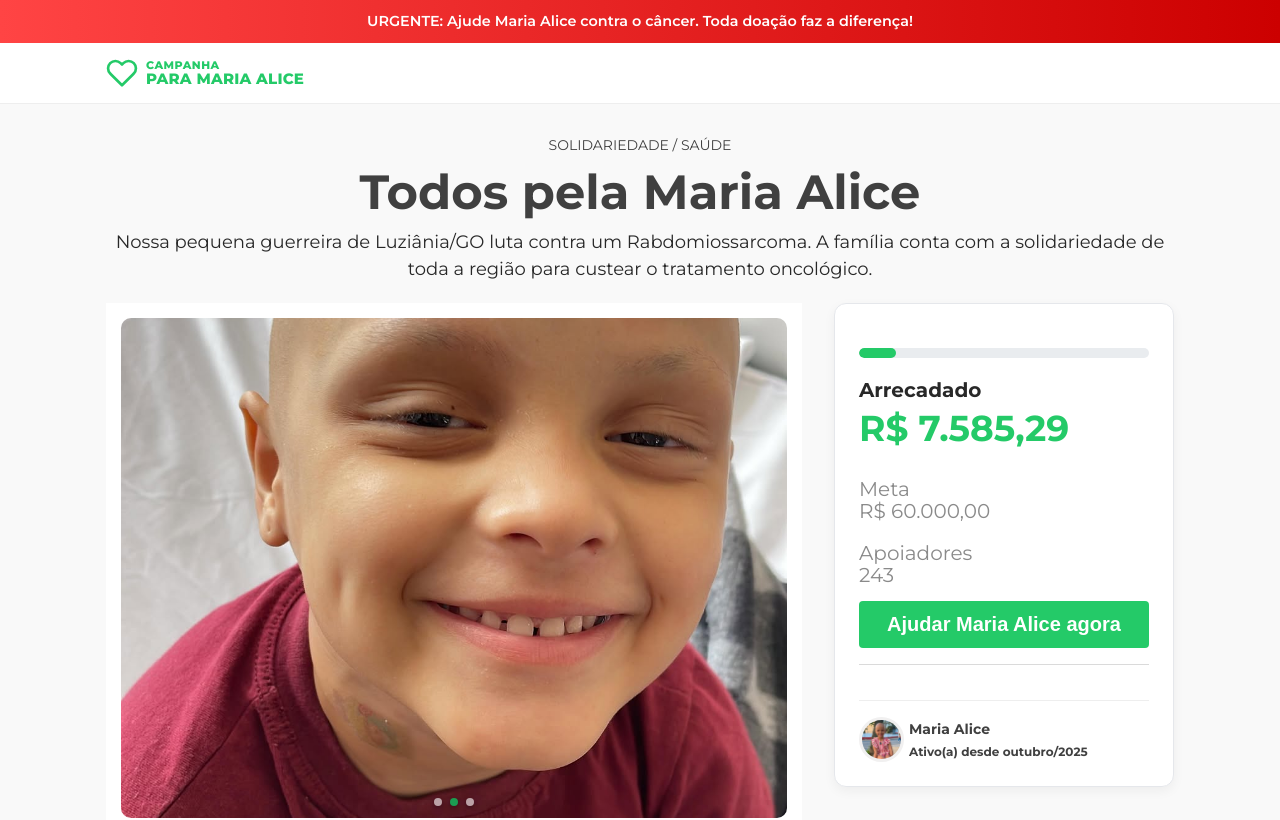
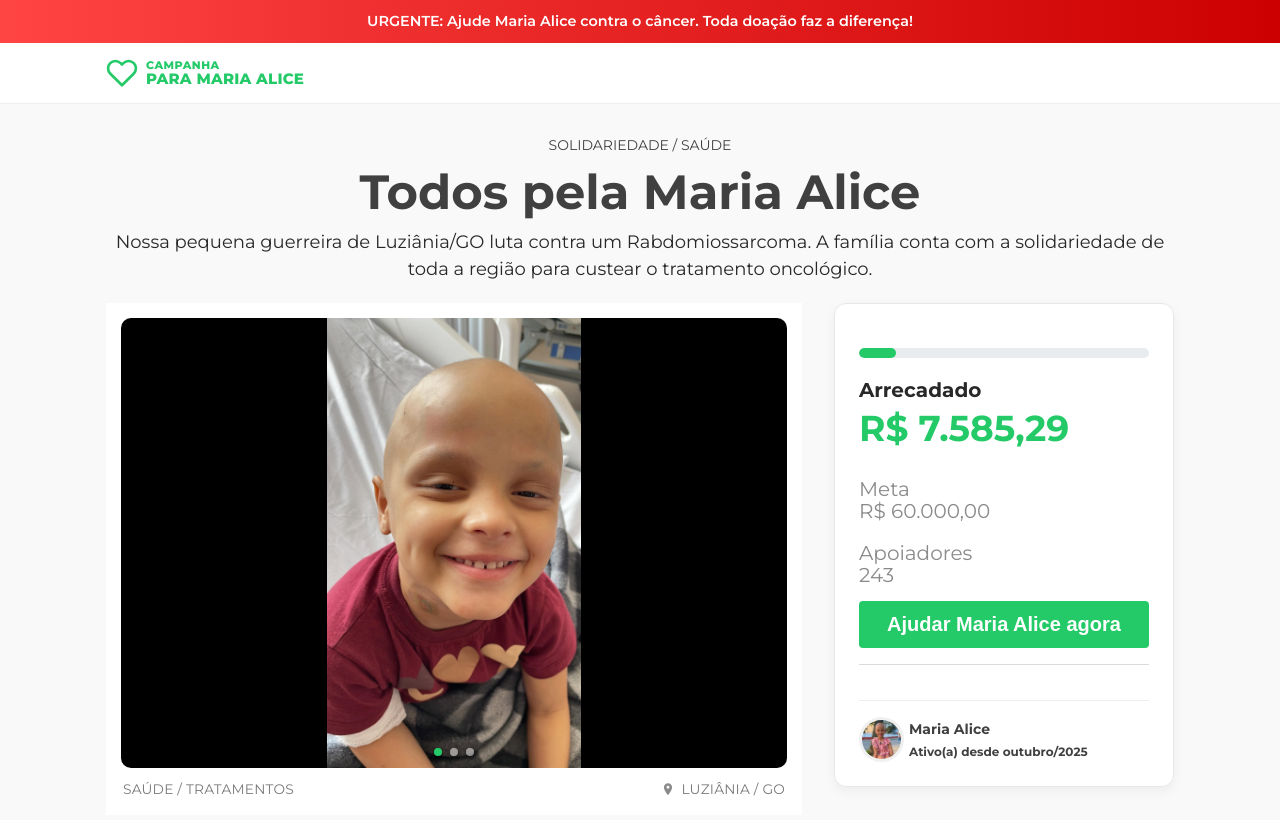
Before and after one commit to Leo121coder/lp-maria-alice, a React (Vite) app: page / in a window 1280 px wide. Shown: the top 820 px of the page. Built offline with nearby package versions, Linux system fonts and the light colour scheme.

Commit message:
feat: carrossel com scroll snap para touch nativo e object-fit contain para evitar recortes

```diff
--- a/src/components/Hero.tsx
+++ b/src/components/Hero.tsx
@@ -1,4 +1,4 @@
-import { useState, useEffect } from 'react';
+import { useState, useEffect, useRef } from 'react';
 
 export function Hero() {
   const images = [
@@ -8,20 +8,66 @@ export function Hero() {
   ];
 
   const [currentIndex, setCurrentIndex] = useState(0);
+  const scrollRef = useRef<HTMLDivElement>(null);
 
+  // Auto-play (sincronizado com o scroll nativo)
   useEffect(() => {
     const timer = setInterval(() => {
-      setCurrentIndex((prev) => (prev + 1) % images.length);
-    }, 4000);
+      if (scrollRef.current) {
+        const nextIndex = (currentIndex + 1) % images.length;
+        const width = scrollRef.current.clientWidth;
+        scrollRef.current.scrollTo({
+          left: nextIndex * width,
+          behavior: 'smooth'
+        });
+      }
+    }, 5000);
     return () => clearInterval(timer);
-  }, [images.length]);
+  }, [currentIndex, images.length]);
+
+  // Sincronizar as bolinhas (dots) quando o usuário arrasta pelo dedo (touch)
+  const handleScroll = () => {
+    if (scrollRef.current) {
+      const scrollLeft = scrollRef.current.scrollLeft;
+      const width = scrollRef.current.clientWidth;
+      const newIndex = Math.round(scrollLeft / width);
+      if (newIndex !== currentIndex) {
+        setCurrentIndex(newIndex);
+      }
+    }
+  };
+
+  const scrollTo = (index: number) => {
+    if (scrollRef.current) {
+      const width = scrollRef.current.clientWidth;
+      scrollRef.current.scrollTo({
+        left: index * width,
+        behavior: 'smooth'
+      });
+      setCurrentIndex(index);
+    }
+  };
 
   return (
     <section className="hero-gallery">
 
-      {/* Galeria / Banner (Carrossel) */}
-      <div className="galeria" style={{ position: 'relative', overflow: 'hidden', borderRadius: '10px' }}>
-        <div style={{ display: 'flex', transition: 'transform 0.5s ease-in-out', transform: `translateX(-${currentIndex * 100}%)` }}>
+      {/* Galeria / Banner (Carrossel Nativo) */}
+      <div className="galeria" style={{ position: 'relative', overflow: 'hidden', borderRadius: '10px', background: '#f4f4f5' }}>
+        <style>{`.hide-scrollbar::-webkit-scrollbar { display: none; }`}</style>
+
+        <div
+          ref={scrollRef}
+          onScroll={handleScroll}
+          className="hide-scrollbar"
+          style={{
+            display: 'flex',
+            overflowX: 'auto',
+            scrollSnapType: 'x mandatory',
+            scrollbarWidth: 'none',
+            msOverflowStyle: 'none',
+            scrollBehavior: 'smooth'
+          }}
+        >
           {images.map((src, i) => (
             <img
               key={i}
@@ -30,7 +76,17 @@ export function Hero() {
               fetchPriority={i === 0 ? "high" : "auto"}
               loading={i === 0 ? "eager" : "lazy"}
               decoding={i === 0 ? "sync" : "async"}
-              style={{ width: '100%', flex: '0 0 100%', height: 'auto', display: 'block', objectFit: 'cover', aspectRatio: '4/3' }}
+              style={{
+                width: '100%',
+                flex: '0 0 100%',
+                height: 'auto',
+                display: 'block',
+                objectFit: 'contain',    // NÃO recorta a imagem
+                aspectRatio: '1/1',      // Mantém um box quadrado padrão para não ficar pulando
+                maxHeight: '450px',      // Proteção para não ficar gigante no desktop
+                scrollSnapAlign: 'start',// Parada perfeita no touch
+                backgroundColor: '#000'  // Fundo preto atrás da foto para dar contraste estilo galeria
+              }}
             />
           ))}
         </div>
@@ -40,16 +96,16 @@ export function Hero() {
           {images.map((_, i) => (
             <button
               key={i}
-              onClick={() => setCurrentIndex(i)}
+              onClick={() => scrollTo(i)}
               style={{
                 width: '8px',
                 height: '8px',
                 borderRadius: '50%',
-                background: i === currentIndex ? '#1C9D52' : 'rgba(255, 255, 255, 0.6)',
+                background: i === currentIndex ? '#24CA68' : 'rgba(255, 255, 255, 0.5)',
                 border: 'none',
                 padding: 0,
                 cursor: 'pointer',
-                boxShadow: '0 2px 4px rgba(0,0,0,0.3)',
+                boxShadow: '0 2px 4px rgba(0,0,0,0.5)',
                 transition: 'background 0.3s'
               }}
               aria-label={`Slide ${i + 1}`}
```
